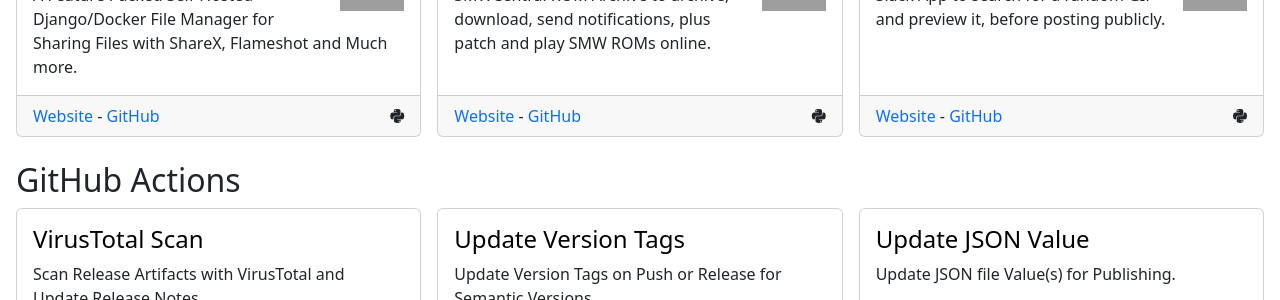
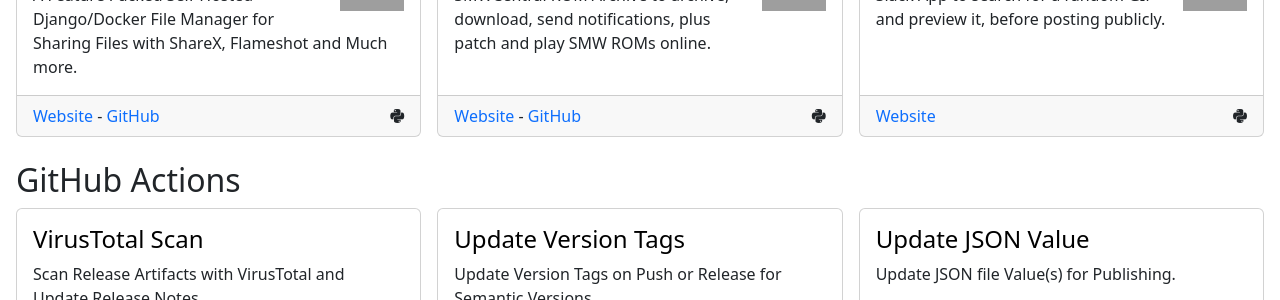
Before and after one commit to cssnr/cssnr.github.io, a Jekyll site: the page built from src/index.html, in a window 1280 px wide. Shown: the part 1170-1470 px from the top of the page. Built offline with Jekyll 4.4.1, drawn with Linux system fonts in a browser that asks for light colours; grey boxes are pictures that could not be loaded.

Commit message:
Fix (#4)
* Fix apple-touch-icon

* Update .gitignore

* Remove Private Link

* Fix URLs

```diff
--- a/src/_config.yml
+++ b/src/_config.yml
@@ -1,9 +1,10 @@
 timezone: America/Los_Angeles
 encoding: utf-8
 
+url: https://cssnr.github.io
+
 author: Shane
 site_name: CSSNR GitHub Pages
-site_url: https://cssnr.github.io
 
 github_url: https://github.com/cssnr
 
--- a/src/_layouts/default.html
+++ b/src/_layouts/default.html
@@ -18,22 +18,22 @@
     <meta property="og:title" content="{{ site.site_name }} - {{ page.title }}">
     <meta property="og:description" content="{{ site.site_name }} - {{ page.description }}">
     <meta property="og:type" content="website">
-    <meta property="og:url" content="{{ site.site_url }}">
-    <meta property="og:image" content="{{ site.site_url }}/media/logo.png">
+    <meta property="og:url" content="{{ "/" | absolute_url }}">
+    <meta property="og:image" content="{{ "/media/logo.png" | absolute_url }}">
 
     {% if page.dark != true %}
-        <script type="text/javascript" src="../js/theme.js"></script>
+        <script type="text/javascript" src="{{ "/js/theme.js" | relative_url }}"></script>
     {% endif %}
 
-    <link rel="apple-touch-icon" sizes="180x180" href="https://yourdomain.com/apple-touch-icon-180x180.png">
-    <link rel="icon" href="../favicon.ico" sizes="any">
+    <link rel="icon" href="{{ "/favicon.ico" | relative_url }}" sizes="any">
+    <link rel="apple-touch-icon" sizes="180x180" href="{{ "/apple-touch-icon.png" | relative_url }}">
 
     <link rel="stylesheet" href="https://cdnjs.cloudflare.com/ajax/libs/bootstrap/5.3.3/css/bootstrap.min.css" integrity="sha512-jnSuA4Ss2PkkikSOLtYs8BlYIeeIK1h99ty4YfvRPAlzr377vr3CXDb7sb7eEEBYjDtcYj+AjBH3FLv5uSJuXg==" crossorigin="anonymous" referrerpolicy="no-referrer" />
     <link rel="stylesheet" href="https://cdnjs.cloudflare.com/ajax/libs/font-awesome/6.5.2/css/all.min.css" integrity="sha512-SnH5WK+bZxgPHs44uWIX+LLJAJ9/2PkPKZ5QiAj6Ta86w+fsb2TkcmfRyVX3pBnMFcV7oQPJkl9QevSCWr3W6A==" crossorigin="anonymous" referrerpolicy="no-referrer" />
-    <link rel="stylesheet" href="../css/main.css">
+    <link rel="stylesheet" href="{{ "/css/main.css" | relative_url }}">
 
     {% if page.title == 'Feedback' %}
-        <link rel="stylesheet" href="../css/feedback.css">
+        <link rel="stylesheet" href="{{ "/css/feedback.css" | relative_url }}">
     {% endif %}
 
 </head>
@@ -42,8 +42,8 @@
 <header>
     <nav class="navbar navbar-expand-sm">
         <div class="container-fluid">
-            <a class="navbar-brand" href="/">
-                <img src="../media/logo.png" width="30" height="30" alt="logo"></a>
+            <a class="navbar-brand" href="{{ "/" | relative_url }}">
+                <img src="{{ "/media/logo.png" | relative_url }}" width="30" height="30" alt="logo"></a>
             <button class="navbar-toggler" type="button" data-bs-toggle="collapse"
                     data-bs-target="#navbarSupportedContent" aria-controls="navbarSupportedContent"
                     aria-expanded="false" aria-label="Toggle navigation">
@@ -51,14 +51,14 @@
             </button>
             <div class="collapse navbar-collapse" id="navbarSupportedContent">
                 <ul class="navbar-nav me-auto mb-2 mb-sm-0">
-                    <li class="nav-item"><a class="nav-link {% if page.title == 'Home' %}active{% endif %}" href="/">
-                        Home</a></li>
-                    <li class="nav-item"><a class="nav-link {% if page.title == 'About' %}active{% endif %}" href="/about/">
-                        About</a></li>
-                    <li class="nav-item"><a class="nav-link {% if page.title == 'Feedback' %}active{% endif %}" href="/feedback/">
-                        Feedback</a></li>
+                    <li class="nav-item"><a class="nav-link {% if page.title == 'Home' %}active{% endif %}" href="{{ "/" | relative_url }}">
+                            Home</a></li>
+                    <li class="nav-item"><a class="nav-link {% if page.title == 'About' %}active{% endif %}" href="{{ "/about" | relative_url }}">
+                            About</a></li>
+                    <li class="nav-item"><a class="nav-link {% if page.title == 'Feedback' %}active{% endif %}" href="{{ "/feedback" | relative_url }}">
+                            Feedback</a></li>
                     <li class="nav-item"><a class="nav-link" href="{{ site.github_url }}" target="_blank" rel="noopener">
-                        GitHub <i class="fa-solid fa-arrow-up-right-from-square"></i></a></li>
+                            GitHub <i class="fa-solid fa-arrow-up-right-from-square"></i></a></li>
                 </ul>
             </div>
         </div>
@@ -80,11 +80,17 @@
             </div>
             <div class="col-12 col-sm-8 text-sm-end">
                 <ul class="list-inline">
-                    <li class="list-inline-item"><a class="link-body-emphasis text-decoration-none {% if page.title == 'Home' %}fw-bold{% endif %}" href="/">Home</a></li>
+                    <li class="list-inline-item">
+                        <a class="link-body-emphasis text-decoration-none {% if page.title == 'Home' %}fw-bold{% endif %}" href="{{ "/" | relative_url }}">
+                            Home</a></li>
                     <li class="list-inline-item">|</li>
-                    <li class="list-inline-item"><a class="link-body-emphasis text-decoration-none {% if page.title == 'About' %}fw-bold{% endif %}" href="/about/">About</a></li>
+                    <li class="list-inline-item">
+                        <a class="link-body-emphasis text-decoration-none {% if page.title == 'About' %}fw-bold{% endif %}" href="{{ "/about" | relative_url }}">
+                            About</a></li>
                     <li class="list-inline-item">|</li>
-                    <li class="list-inline-item"><a class="link-body-emphasis text-decoration-none {% if page.title == 'Feedback' %}fw-bold{% endif %}" href="/feedback/">Feedback</a></li>
+                    <li class="list-inline-item">
+                        <a class="link-body-emphasis text-decoration-none {% if page.title == 'Feedback' %}fw-bold{% endif %}" href="{{ "/feedback" | relative_url }}">
+                            Feedback</a></li>
                 </ul>
             </div>
         </div>
@@ -106,7 +112,7 @@
 </div>
 
 <script src="https://cdnjs.cloudflare.com/ajax/libs/bootstrap/5.3.3/js/bootstrap.bundle.min.js" integrity="sha512-7Pi/otdlbbCR+LnW+F7PwFcSDJOuUJB3OxtEHbg4vSMvzvJjde4Po1v4BR9Gdc9aXNUNFVUY+SK51wWT8WF0Gg==" crossorigin="anonymous" referrerpolicy="no-referrer"></script>
-<script type="text/javascript" src="../js/main.js"></script>
+<script type="text/javascript" src="{{ "/js/main.js" | relative_url }}"></script>
 
 </body>
 </html>
--- a/src/about.html
+++ b/src/about.html
@@ -1,6 +1,6 @@
 ---
 layout: default
-permalink: /about/
+permalink: /about
 title: About
 description: About CSSNR GitHub Organization.
 ---
--- a/src/index.html
+++ b/src/index.html
@@ -8,7 +8,7 @@
 <h1><i class="fa-brands fa-github"></i> {{ site.site_name }}</h1>
 
 <p class="lead">
-    GitHub Pages for <a href="https://github.com/cssnr/" target="_blank" rel="noopener">CSSNR GitHub</a> projects.
+    GitHub Pages for <a href="{{ site.github_url }}" target="_blank" rel="noopener">CSSNR GitHub</a> projects.
 </p>
 
 <p class="">
@@ -51,5 +51,5 @@
     <i class="fa-solid fa-terminal" title="Shell Script"></i>
 </div> <!-- d-none clone -->
 
-<script type="text/javascript" src="js/config.js"></script>
-<script type="text/javascript" src="js/index.js"></script>
+<script type="text/javascript" src="{{ "/js/config.js" | relative_url }}"></script>
+<script type="text/javascript" src="{{ "/js/index.js" | relative_url }}"></script>
--- a/src/js/config.js
+++ b/src/js/config.js
@@ -207,7 +207,6 @@
             'Slack App to search for a random GIF and preview it, before posting publicly.',
         links: {
             Website: 'https://slashgif.com/',
-            GitHub: 'https://github.com/cssnr/slashgif-site',
         },
         fa: 'faPython',
     },
```
Also changed, not shown: src/feedback.html (+5 -5 lines), assets/icon.svg (added), 1 other file.
